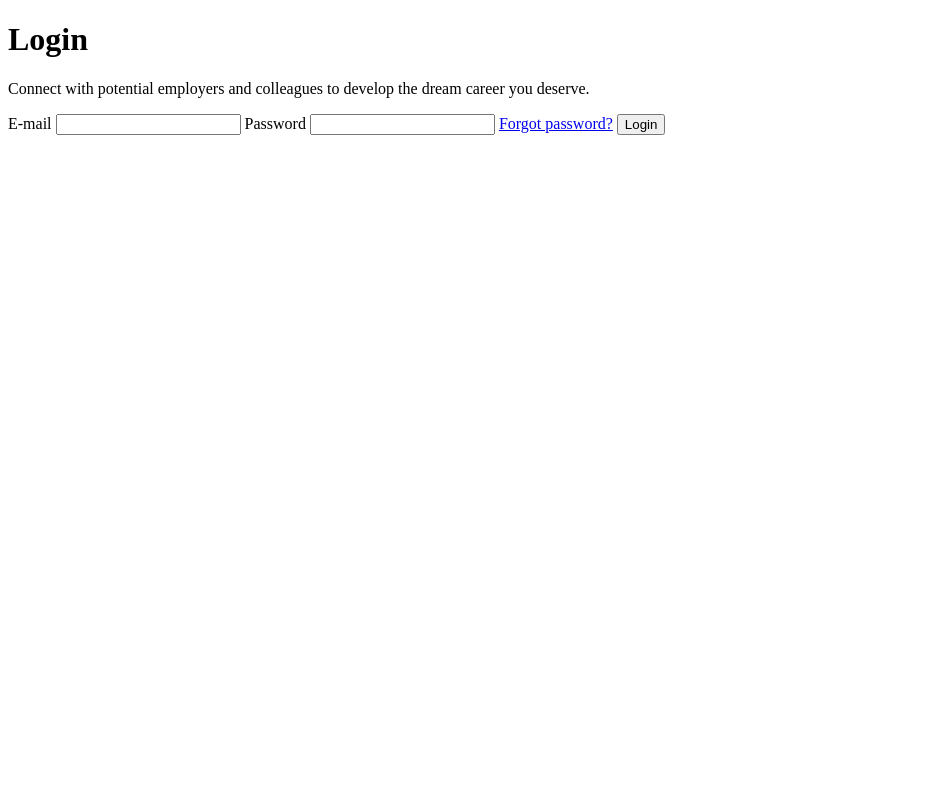
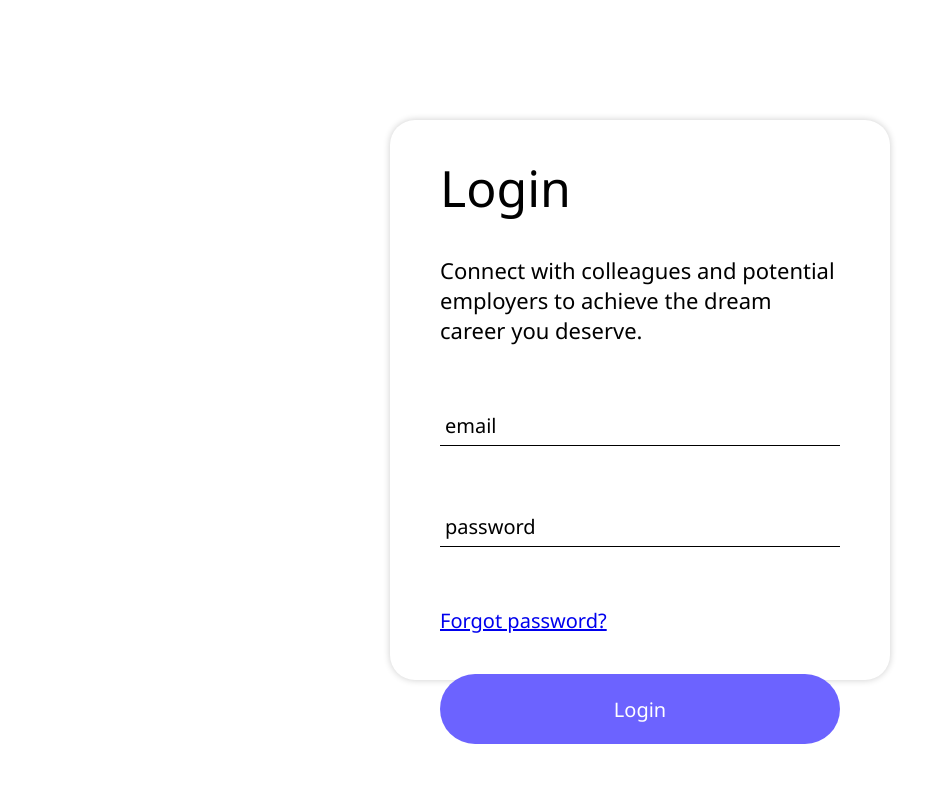
Before and after one commit to MaximBacar/soen341, a Flask app: page /login in a window 1280 px wide. Shown: the whole page, without its empty margins (0-947 px from the left). Run offline with Flask 2, Linux system fonts and the light colour scheme.

Commit message:
Style the login page and add database

```diff
--- a/WebApp/authentification.py
+++ b/WebApp/authentification.py
@@ -1,4 +1,4 @@
-from flask import Blueprint, render_template
+from flask import Blueprint, render_template, url_for
 
 
 auth = Blueprint("auth", __name__)
--- a/WebApp/templates/login.html
+++ b/WebApp/templates/login.html
@@ -4,7 +4,7 @@
     <meta charset="UTF-8">
     <meta http-equiv="X-UA-Compatible" content="IE=edge">
     <meta name="viewport" content="width=device-width, initial-scale=1.0">
-    <title>Home</title>
+    <title>Login</title>
 </head>
 <body>
     <header>
@@ -12,21 +12,29 @@
     </header>
 
     <div class="main">
+
         <div class="login-box">
 
             <form method="post" id="login_form">
 
                 <h1 id="login_title">Login</h1>
-                <p id="login_slogan">Connect with potential employers and colleagues to develop the dream career you deserve.</p>
+                <p id="login_slogan">Connect with colleagues and potential employers to achieve the dream career you deserve.</p>
 
-                <label for="login_email">E-mail</label>
-                <input type="email" id="login_email" name="login_email" required>
+                <div class="text_field">
+                    <input type="email" id="login_email" name="login_email" required>
+                    <span></span>
+                    <label>email</label>
+                </div>
 
 
-                <label for="login_password">Password</label>
-                <input type="password" id="login_password" name="login_password" required>
 
-                <a href="/register">Forgot password?</a>
+                <div class="text_field">
+                    <input type="password" id="login_password" name="login_password" required>
+                    <span></span>
+                    <label>password</label>
+                </div>
+
+                <a href="/register" id="forgot_password">Forgot password?</a>
 
                 <button type="submit">Login</button>
 
@@ -34,6 +42,7 @@
             </form>
 
         </div>
+
     </div>
 
     <footer>
@@ -42,3 +51,122 @@
 
 </body>
 </html>
+
+
+<style>
+    body{
+        padding: 0;
+        margin: 0;
+        box-sizing: border-box;
+        font-family: "Segoe UI", Arial, sans-serif;
+        overflow: hidden;
+    }
+    .main{
+        height: 100vh;
+        width: 100%;
+    }
+
+    .login-box{
+        position: absolute;
+        top: 50%;
+        left: 50%;
+        transform: translate(-50%, -50%);
+        width: 500px;
+        height: 70%;
+        background-color: white;
+        border-radius: 25px;
+        box-shadow: 0px 0px 7px rgba(0, 0, 0, 0.2);
+
+
+    }
+
+    #login_form{
+        padding: 0 50px;
+        box-sizing: border-box;
+
+    }
+
+
+
+    form .text_field {
+        position: relative;
+        border-bottom: 1px solid black;
+        margin: 60px 0;
+    }
+
+    .text_field input{
+        height: 40px;
+        width: 100%;
+        padding: 0 5px;
+        font-size: 20px;
+        border: none;
+        background: none;
+        outline: none;
+    }
+
+    .text_field label{
+        position: absolute;
+        top: 50%;
+        left: 5px;
+        font-weight: lighter;
+        transform: translateY(-50%);
+        font-size: 20px;
+        pointer-events: none;
+        transition: .5s;
+    }
+
+    .text_field span::before{
+        content: '';
+        position: absolute;
+        top: 40px;
+        left: 0;
+        width: 0%;
+        height: 1px;
+        background: #6c63ff;
+    }
+
+    .text_field input:focus ~ label,
+    .text_field input:valid ~ label{
+        top: -5px;
+        color: #6c63ff;
+
+    }
+
+    .text_field input:focus ~ span::before,
+    .text_field input:valid ~ span::before{
+        width: 100%;
+    }
+    button{
+
+        width: 100%;
+        height: 70px;
+        border: none;
+        background: #6c63ff;
+        border-radius: 50px;
+        color: white;
+        font-weight: lighter;
+        font-size: 20px;
+        font-family: "Segoe UI", Arial, sans-serif;
+        margin: 40px 0 0 0 ;
+        transition: .2s;
+    }
+
+    button:hover{
+
+        cursor: pointer;
+        background: #ff6884;
+    }
+
+    #login_title{
+        font-size: 50px;
+        font-weight: normal;
+    }
+    #login_slogan{
+        font-size: 22px;
+        font-weight: lighter;
+
+    }
+    #forgot_password{
+        font-size: 20px;
+    }
+</style>
```
Also changed, not shown: SQL/wejob.sql (added, +34 -0 lines), WebApp/static/undraw_woman_ffrd.svg (added), WebApp/static/wave.png (added).
